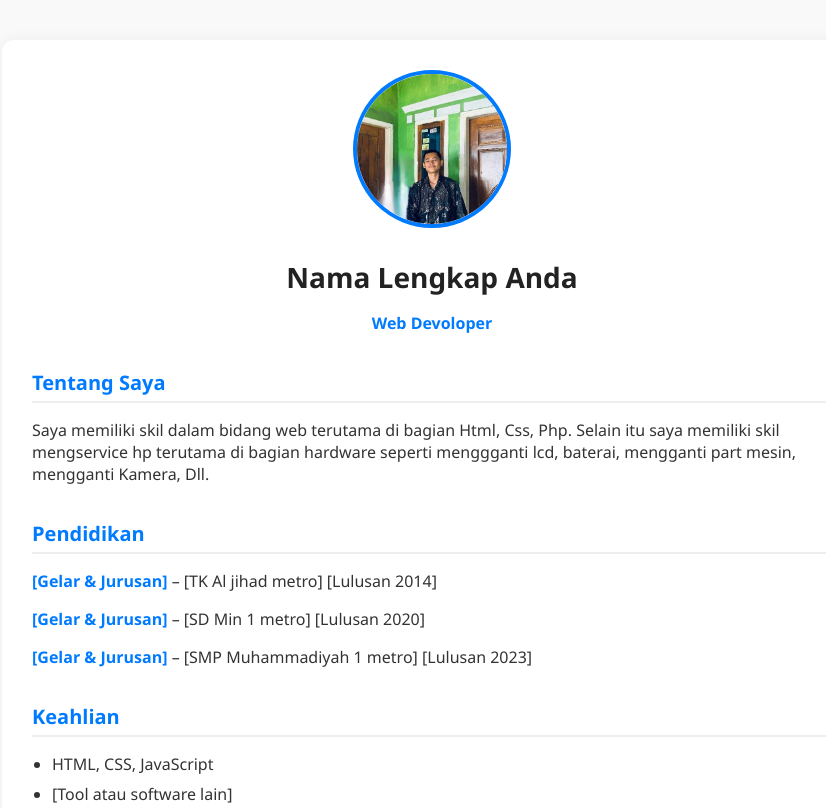
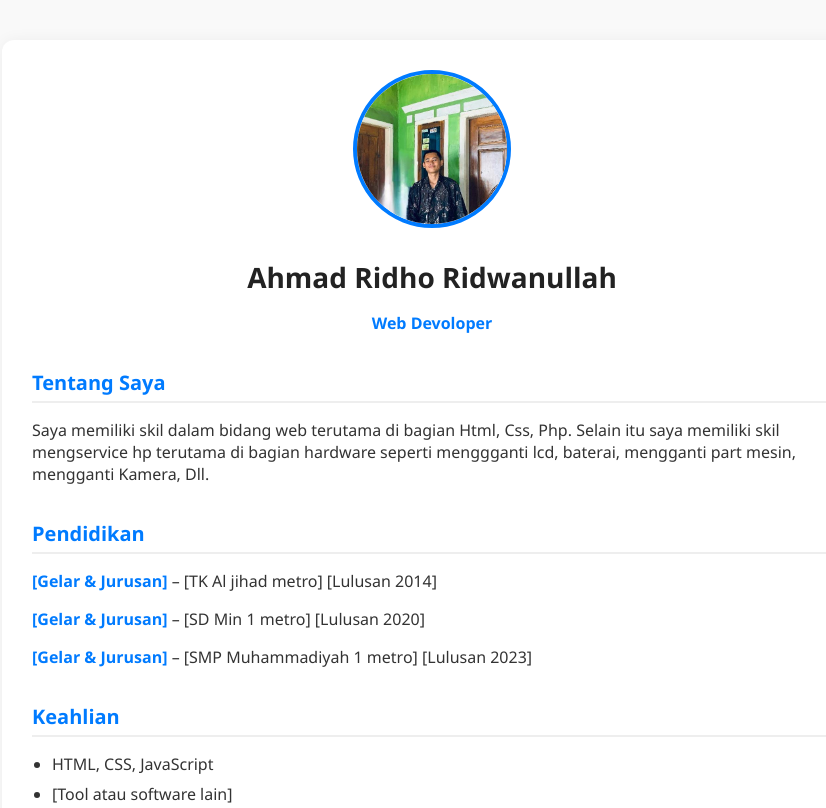
Before and after one commit to bojiel1/portofolio1, a plain HTML site: page index.html in a window 1280 px wide. Shown: the top 808 px of the page, without its empty margins (208-1034 px from the left). Drawn offline with Linux system fonts and the light colour scheme.

Commit message:
Update index.html

```diff
--- a/index.html
+++ b/index.html
@@ -10,7 +10,7 @@
   <div class="container">
     <center>
       <img src="saya.jpeg" alt="Foto Profil" class="profile-pic">
-      <h1>Nama Lengkap Anda</h1>
+      <h1>Ahmad Ridho Ridwanullah</h1>
       <p><strong>Web Devoloper</strong></p>
     </center>
 
```
